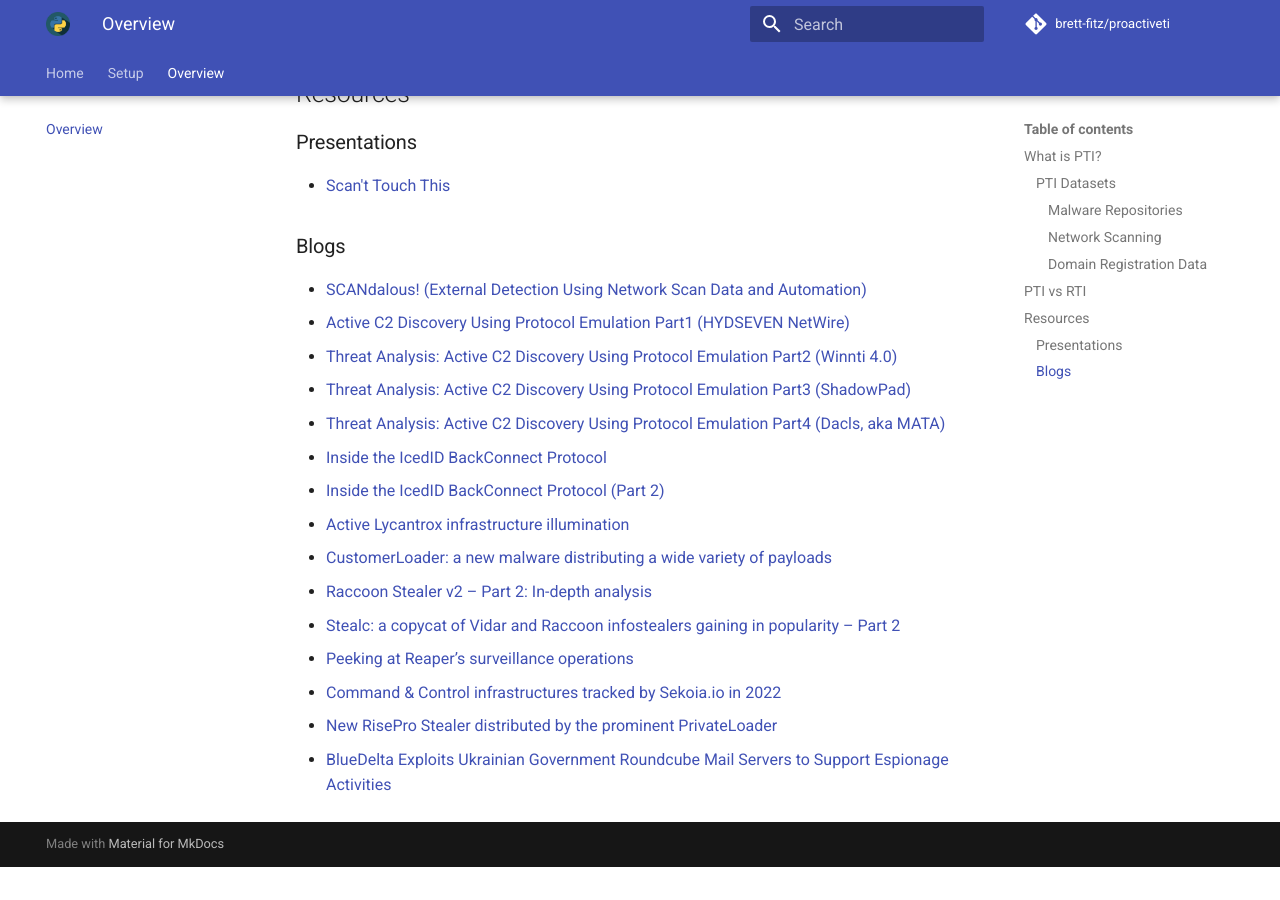
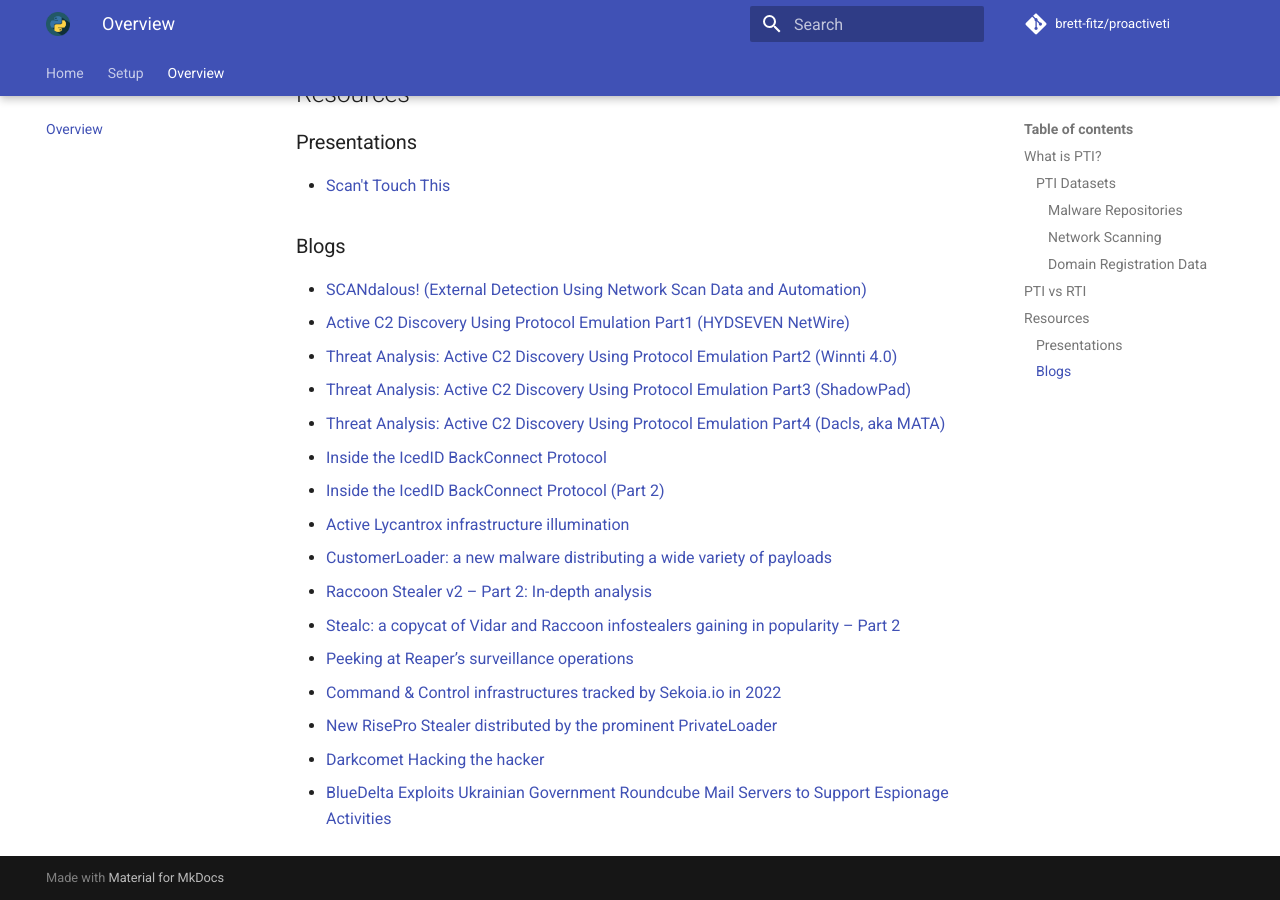
Before and after one commit to brett-fitz/proactiveti, an MkDocs documentation site: the page built from docs/overview.md, in a window 1280 px wide and 900 px high, scrolled down 514 px. Built offline with MkDocs 1.6.1 and Material for MkDocs 9.7.7, drawn with Linux system fonts in a browser that asks for light colours; comment, search, counter and statistics services are not loaded; before the commit the page ends 1381 px from its top, so only the background shows below that.

Commit message:
updated docs

```diff
--- a/docs/overview.md
+++ b/docs/overview.md
@@ -37,4 +37,5 @@
 * [Peeking at Reaper’s surveillance operations](https://blog.sekoia.io/peeking-at-reaper-surveillance-operations-against-north-korea-defectors/)
 * [Command & Control infrastructures tracked by Sekoia.io in 2022](https://blog.sekoia.io/command-control-infrastructures-tracked-by-sekoia-io-in-2022/)
 * [New RisePro Stealer distributed by the prominent PrivateLoader](https://blog.sekoia.io/new-risepro-stealer-distributed-by-the-prominent-privateloader/)
+* [Darkcomet Hacking the hacker](https://www.techanarchy.net/darkcomet-hacking-the-hacker/)
 * [BlueDelta Exploits Ukrainian Government Roundcube Mail Servers to Support Espionage Activities](https://go.recordedfuture.com/hubfs/reports/cta-2023-0620.pdf)
```
